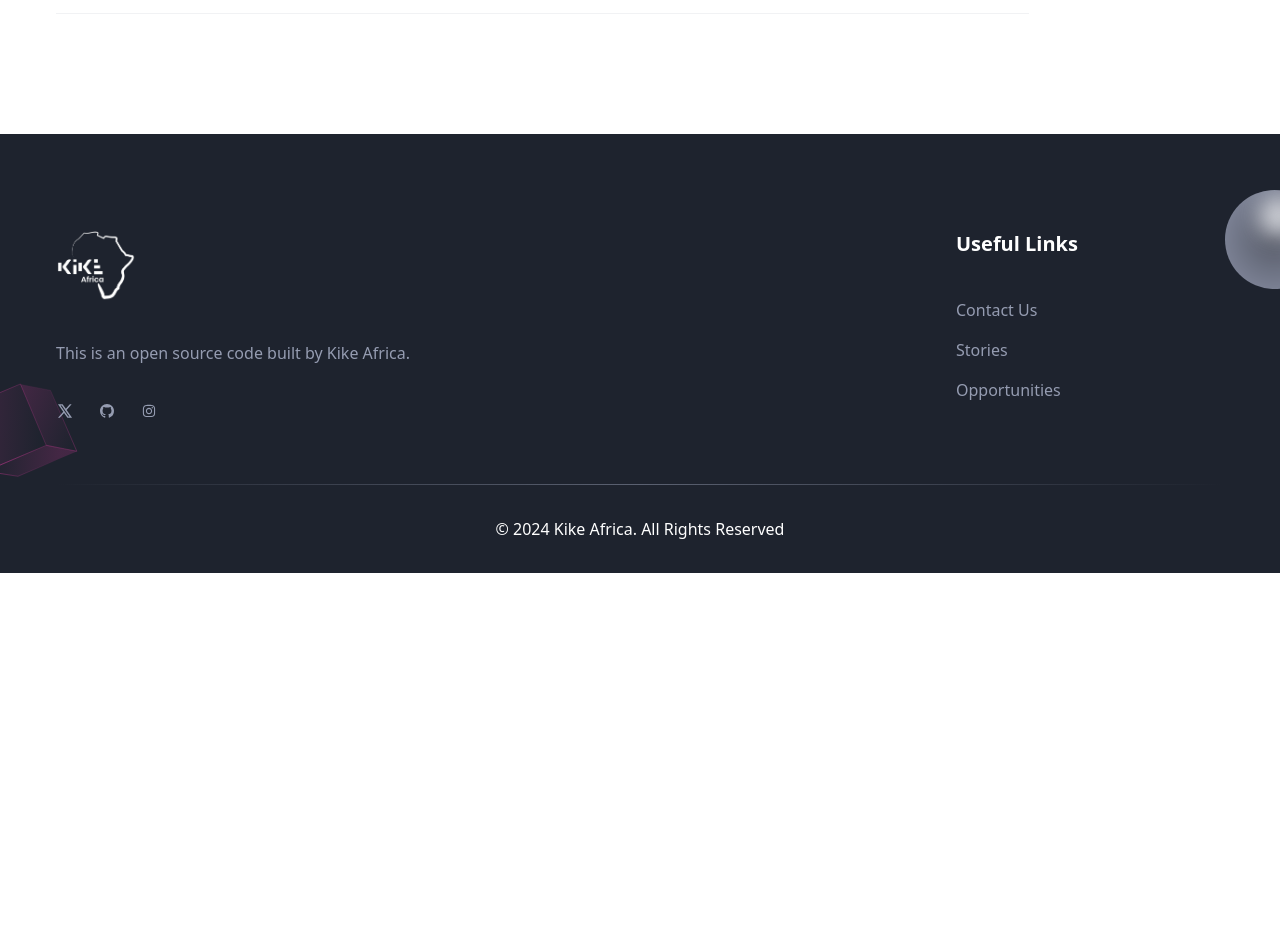
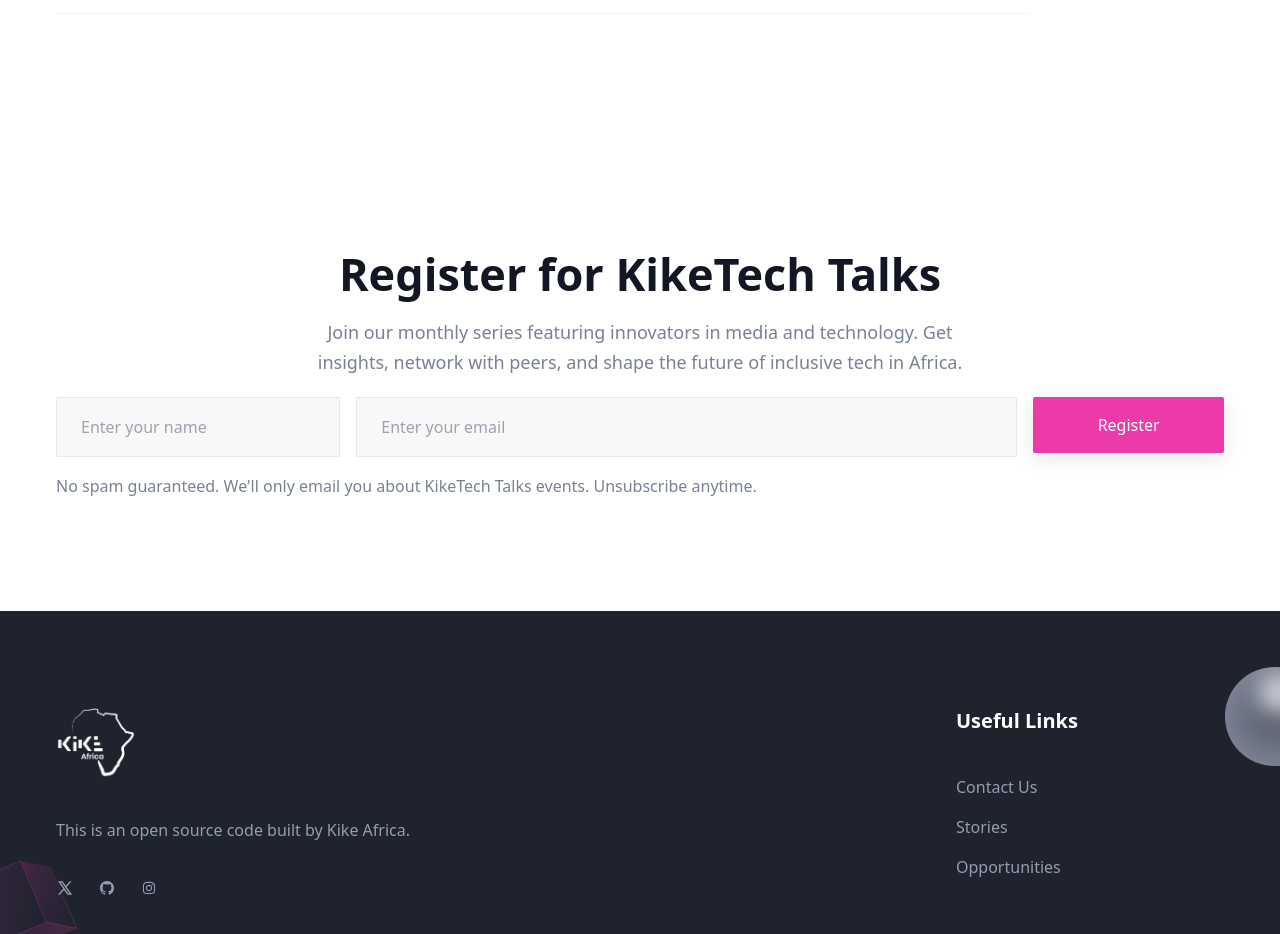
Before and after one commit to KhadijaMahanga/solid, a Next.js app: page /our-initiatives/tech-talks in a window 1280 px wide. Shown: the part 1660-2594 px from the top of the page. Before the commit the page ends 2233 px from the top, so only its background shows below. Built offline with nearby package versions, Linux system fonts and the light colour scheme; no server answers.

Commit message:
add section

```diff
--- a/app/our-initiatives/media-festival/page.tsx
+++ b/app/our-initiatives/media-festival/page.tsx
@@ -2,6 +2,7 @@
 import Header from "@/components/Header";
 import Festival from "@/components/Festival";
 import Footer from "@/components/Footer";
+import Newsletter from "@/components/Newsletter";
 
 import { Metadata } from "next";
 
@@ -29,6 +30,8 @@
       ]}
       />
       <Festival />
+      <Newsletter />
+
       <Footer />
     </>
   );
--- a/app/our-initiatives/tech-talks/page.tsx
+++ b/app/our-initiatives/tech-talks/page.tsx
@@ -2,6 +2,7 @@
 import Header from "@/components/Header";
 import TalksObjective from "@/components/TalksObjective";
 import TalksEpisodes from "@/components/TalksEpisodes";
+import Newsletter from "@/components/Newsletter";
 import Footer from "@/components/Footer";
 
 
@@ -33,6 +34,8 @@
       />
       <TalksObjective />
       <TalksEpisodes />
+      <Newsletter />
+
       <Footer />
     </>
   );
--- a/app/page.tsx
+++ b/app/page.tsx
@@ -20,7 +20,6 @@
       <Service />
       <Mentorship />
       <Contact />
-      <Services />
       <Newsletter />
       <Footer />
     </>
```
